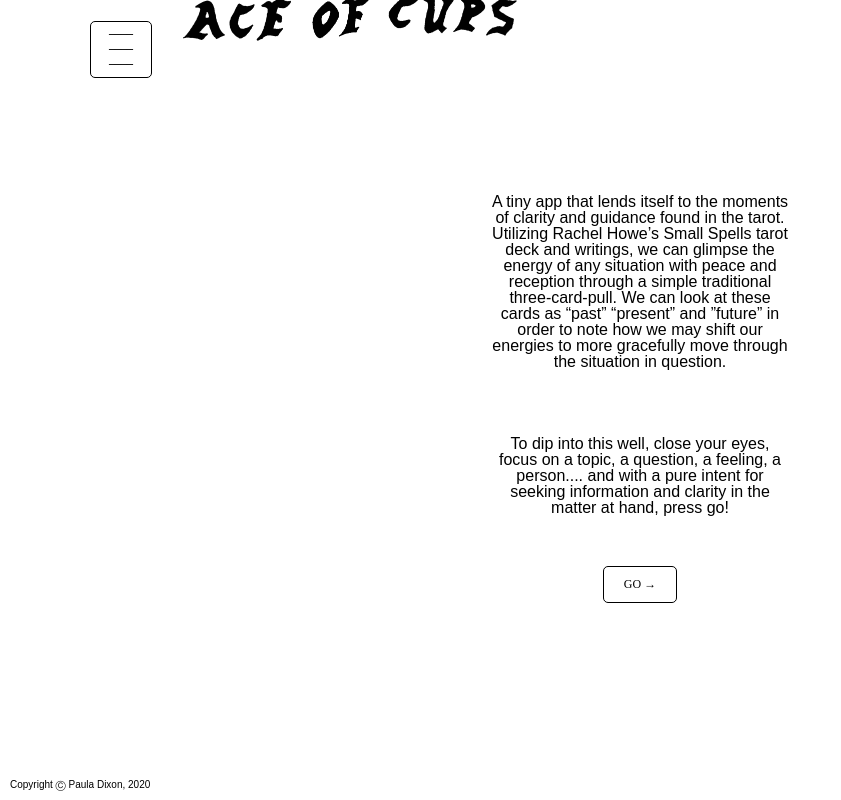
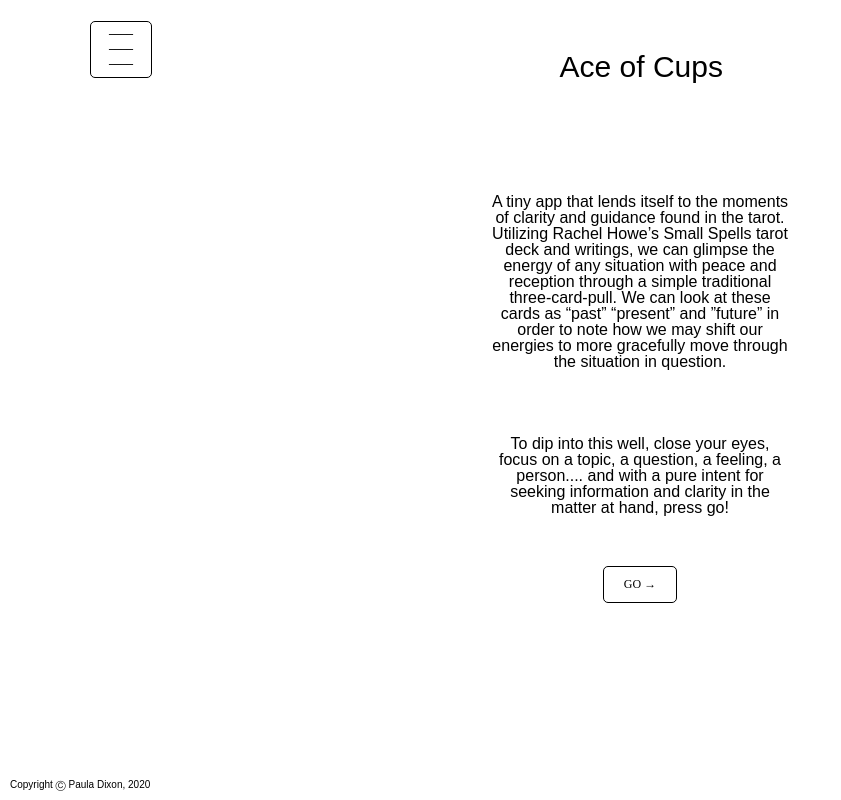
Before and after one commit to pauladixon/ace-of-cups, a React (Create React App) app: page / in a window 1280 px wide. Shown: the whole page, without its empty margins (0-841 px from the left). Built offline with nearby package versions, Linux system fonts and the light colour scheme; no server answers.

Commit message:
changed title back to text from image

```diff
--- a/src/components/Title/Title.js
+++ b/src/components/Title/Title.js
@@ -5,13 +5,14 @@ import './Title.scss'
 const Title = () => {
     return (
         <div className='title-container'>
-            <Link to=''>
+            <Link to='' className='title'>Ace of Cups</Link>
+            {/* <Link to=''>
                 <img
                     className='title'
                     src='title.png'
                     alt='Ace of Cups'
                 />
-            </Link>
+            </Link> */}
         </div>
     )
 }
--- a/src/components/Title/Title.scss
+++ b/src/components/Title/Title.scss
@@ -1,12 +1,20 @@
 
-.title-container {
-    position: absolute;
-    display: inline;
-    margin-left: auto;
-    margin-right: auto;
-}
+// .title-container {
+//     position: absolute;
+//     display: inline;
+//     margin-left: auto;
+//     margin-right: auto;
+// }
 
 .title {
     align-self: auto;
     max-width: 50%;
 }
+
+.title {
+    text-decoration: none;
+    font-size: 30px;
+    margin: 32px;
+    position: absolute;
+    text-align: center;
+}
--- a/src/pages/App/App.js
+++ b/src/pages/App/App.js
@@ -180,12 +180,16 @@ class App extends React.Component {
                   user={this.state.user}
                   history={history}
                   location={location}
+                  spread={this.state.spread}
                 />
               :
               <Redirect to='/login'/>
             }/>
-            <Route exact path='/addentry' render={() =>
-              <AddEntryPage handleAddEntry={this.handleAddEntry}/>
+            <Route exact path='/addentry' render={(spread) =>
+              <AddEntryPage
+                handleAddEntry={this.handleAddEntry}
+                spread={this.state.spread}
+              />
             }/>
             <Route exact path='/edit' render={({history, location}) =>
               <EditEntryPage
```
Also changed, not shown: src/pages/HomePage/HomePage.scss (deleted).
